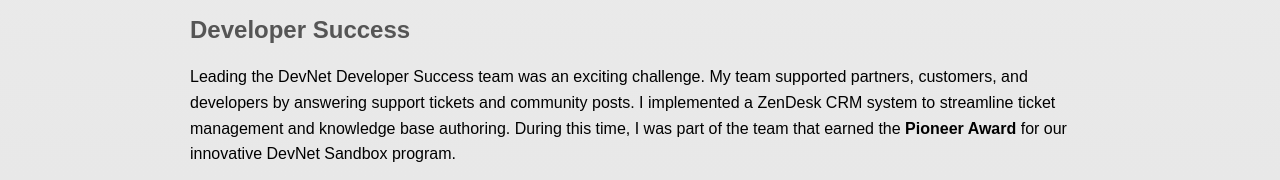
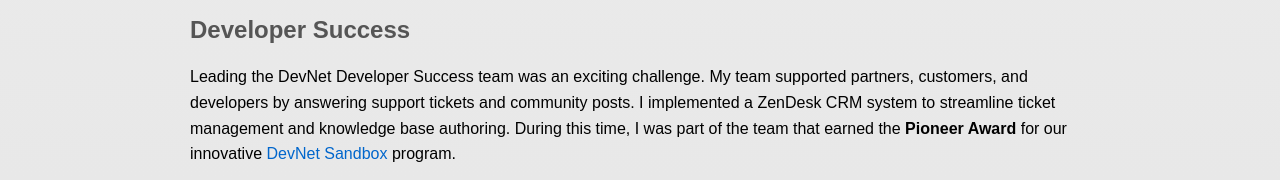
Before and after one commit to paulzim/paulzim.github.io, a plain HTML site: page developer-relations.html in a window 1280 px wide. Shown: the part 731-911 px from the top of the page. Drawn offline with Linux system fonts and the light colour scheme.

Commit message:
added sandbox link

```diff
--- a/developer-relations.html
+++ b/developer-relations.html
@@ -238,7 +238,7 @@
             Leading the DevNet Developer Success team was an exciting challenge. My team supported partners, customers, and developers
             by answering support tickets and community posts. I implemented a ZenDesk CRM system to streamline ticket management
             and knowledge base authoring. During this time, I was part of the team that earned the <strong>Pioneer Award</strong> for
-            our innovative DevNet Sandbox program.
+            our innovative <a href="https://developer.cisco.com/site/sandbox/">DevNet Sandbox</a> program.
         </p>
         <img src="files/pioneer award.jpg" alt="Pioneer Award" class="responsive-img">
 
```
